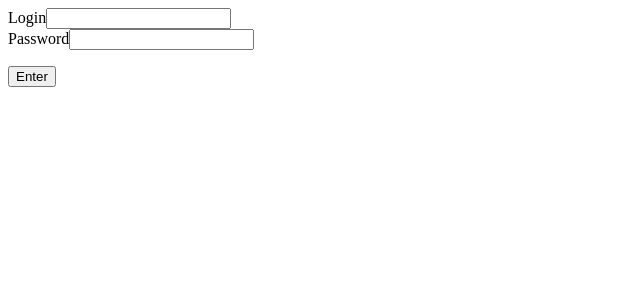
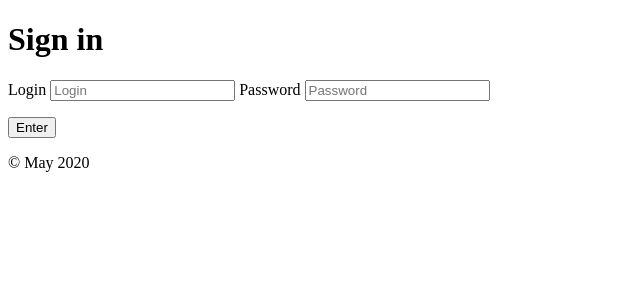
Before and after one commit to jmzb09/react-chat, a React app: page / in a window 1280 px wide. Shown: the top 300 px of the page, without its empty margins (0-640 px from the left). Built offline with nearby package versions, Linux system fonts and the light colour scheme.

Commit message:
Styles added

```diff
--- a/src/app/chat/Chat.js
+++ b/src/app/chat/Chat.js
@@ -18,7 +18,10 @@ const Chat = ({user, logout}) => {
 
     return (
         <div id="chat">
-            <button id="logout" onClick={logout}> Log out </button>
+            <div className="p-3 mb-2 bg-info text-white">
+               <span className="font-weight-bolder">{user}</span>
+               <button className="btn btn-danger float-right" onClick={logout}> Log out </button>
+            </div>
             <MessageInput send={submit} />
             <MessageList messages={messages} />
         </div>
--- a/src/app/chat/Message.js
+++ b/src/app/chat/Message.js
@@ -1,14 +1,16 @@
 import React from 'react';
 import PropTypes from 'prop-types';
 
-const messageDateTime = () => new Date().toGMTString()
-export const messageCreator = author => text => ({author, datetime : messageDateTime(), text})
+const currentTime = () => new Date().toLocaleTimeString()
+const currentDate = () => new Date().toLocaleDateString()
+export const messageCreator = author =>
+    text => ({ author, date : currentDate(), time: currentTime(), text })
 
-export const Message = ({author, datetime, text}) => (
-    <div className="message">
-        <strong>{author}</strong>
-        <span className="datetime">{datetime}</span>
-        <p>{text}</p>
+export const Message = ({author, date, time, text}) => (
+    <div className="border px-3" id="message">
+        <strong className="font-weight-bold">{author} </strong>
+        <span className="font-weight-lighter"> &middot; {time} &middot; {date}</span>
+        <pre className="font-weight-normal overflow-auto">{text}</pre>
     </div>
 );
 
--- a/src/app/chat/MessageInput.js
+++ b/src/app/chat/MessageInput.js
@@ -9,9 +9,11 @@ const MessageInput = ({send}) => {
         }
     }
     return (
-        <div id="input">
-            <textarea value={text} onChange={ev => setText(ev.target.value)}></textarea>
-            <button type="submit" onClick={handleClick}> Send </button>
+        <div id="messageInput">
+            <textarea className="form-control" rows="2"
+                      value={text} onChange={ev => setText(ev.target.value)}></textarea>
+            <button className="btn btn-primary"
+                    type="submit" onClick={handleClick}> Send </button>
         </div>
     )
 }
--- a/src/app/chat/MessageList.js
+++ b/src/app/chat/MessageList.js
@@ -2,8 +2,8 @@ import React from 'react'
 import { Message } from './Message'
 
 const MessageList = ({messages}) => (
-    <div id="messages">
-        { messages.map( (message, i) => <Message key={i} {...message} /> ) }
+    <div id="messageList">
+        { messages.map( (message, i) => <Message key={i} {...message} /> ).reverse() }
     </div>
 )
 
--- a/src/app/login/Login.js
+++ b/src/app/login/Login.js
@@ -16,21 +16,27 @@ const Login = ({onSuccess}) => {
     }
 
     return (
-        <form onSubmit={submit}>
-            <label> Login
+        <form className="form-signin" onSubmit={submit}>
+            <h1 className="h1 mb-4 text-center">{"Sign in"}</h1>
+            <label htmlFor="inputLogin" className="sr-only"> Login </label>
             <input type="text"
+                   id="inputLogin"
+                   placeholder="Login"
+                   className="form-control"
                    value={login}
                    onChange={ev => setLogin(ev.target.value)} />
-            </label> <br/>
 
-            <label> Password
+            <label htmlFor="inputPassword" className="sr-only"> Password </label>
             <input type="password"
+                   id="inputPassword"
+                   className="form-control"
+                   placeholder="Password"
                    value={password}
                    onChange={ev => setPassword(ev.target.value)} />
-            </label>
 
-            <p>{entryError}</p>
-            <button type="submit"> Enter </button>
+            <p className="text-center text-danger">{entryError}</p>
+            <button type="submit" className="btn btn-lg btn-primary btn-block"> Enter </button>
+            <p className="mt-5 mb-3 text-muted text-center">&copy; May 2020 </p>
         </form>
     )
 }
--- /dev/null
+++ b/src/css/main.scss
@@ -0,0 +1,12 @@
+.form-signin {
+  width: 100%;
+  max-width: 330px;
+  padding: 15px;
+  margin: 150px auto;
+}
+
+#chat {
+  width: 60%;
+  min-width: 330px;
+  margin: 30px auto;
+}
--- a/src/index.html
+++ b/src/index.html
@@ -1,7 +1,9 @@
 <!DOCTYPE html>
 <html lang="en">
 <head>
-    <meta charset="utf-8" />
+    <meta charset="utf-8">
+    <meta name="viewport" content="width=device-width, initial-scale=1.0">
+    <link rel="icon" type="image/png" href="img/logo.png">
     <title> Chat </title>
 </head>
 
```
Also changed, not shown: src/img/logo.png (added). Lines whose indentation alone changed are shown as unchanged.
